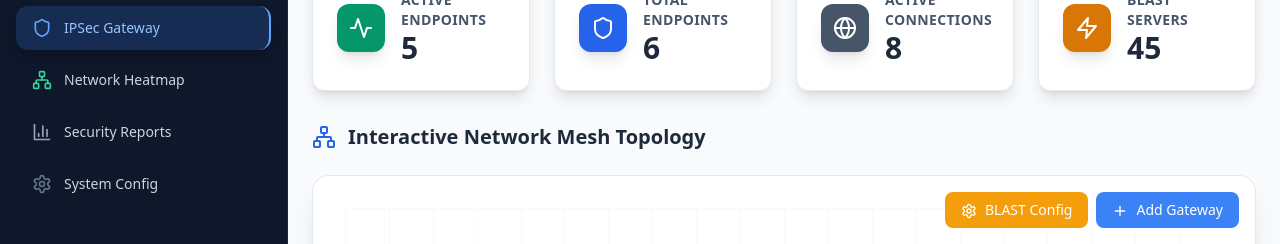
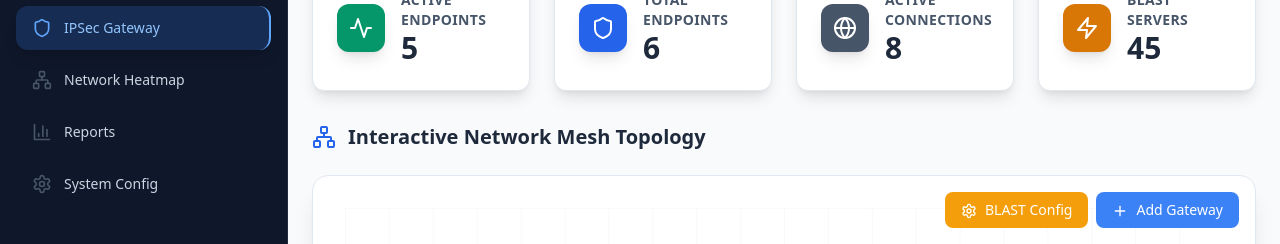
Before and after one commit to Grego22/design001, a React (Vite) app: page / in a window 1280 px wide. Shown: the part 143-387 px from the top of the page. Built offline with nearby package versions, Linux system fonts and the light colour scheme.

Commit message:
Update sidebar icon colors and rename Security Reports

```diff
--- a/src/components/Sidebar.tsx
+++ b/src/components/Sidebar.tsx
@@ -7,10 +7,10 @@ interface SidebarProps {
 }
 
 const products = [
-  { id: 'ipsec-gateway', name: 'IPSec Gateway', icon: Shield, color: 'text-blue-400' },
-  { id: 'heatmap', name: 'Network Heatmap', icon: Network, color: 'text-emerald-400' },
-  { id: 'reports', name: 'Security Reports', icon: BarChart3, color: 'text-slate-400' },
-  { id: 'system-config', name: 'System Config', icon: Settings, color: 'text-slate-500' },
+  { id: 'ipsec-gateway', name: 'IPSec Gateway', icon: Shield, color: 'text-slate-600' },
+  { id: 'heatmap', name: 'Network Heatmap', icon: Network, color: 'text-slate-600' },
+  { id: 'reports', name: 'Reports', icon: BarChart3, color: 'text-slate-600' },
+  { id: 'system-config', name: 'System Config', icon: Settings, color: 'text-slate-600' },
 ];
 
 const Sidebar: React.FC<SidebarProps> = ({ selectedProduct, onProductSelect }) => {
@@ -50,7 +50,7 @@ const Sidebar: React.FC<SidebarProps> = ({ selectedProduct, onProductSelect }) =
                   }`}
                 >
                   <Icon className={`w-5 h-5 mr-3 transition-colors duration-300 ${
-                    isSelected ? 'text-blue-400' : `${product.color} group-hover:text-white`
+                    isSelected ? 'text-blue-400' : `${product.color} group-hover:text-slate-300`
                   }`} />
                   <span className="font-medium text-sm">{product.name}</span>
                 </button>
```
